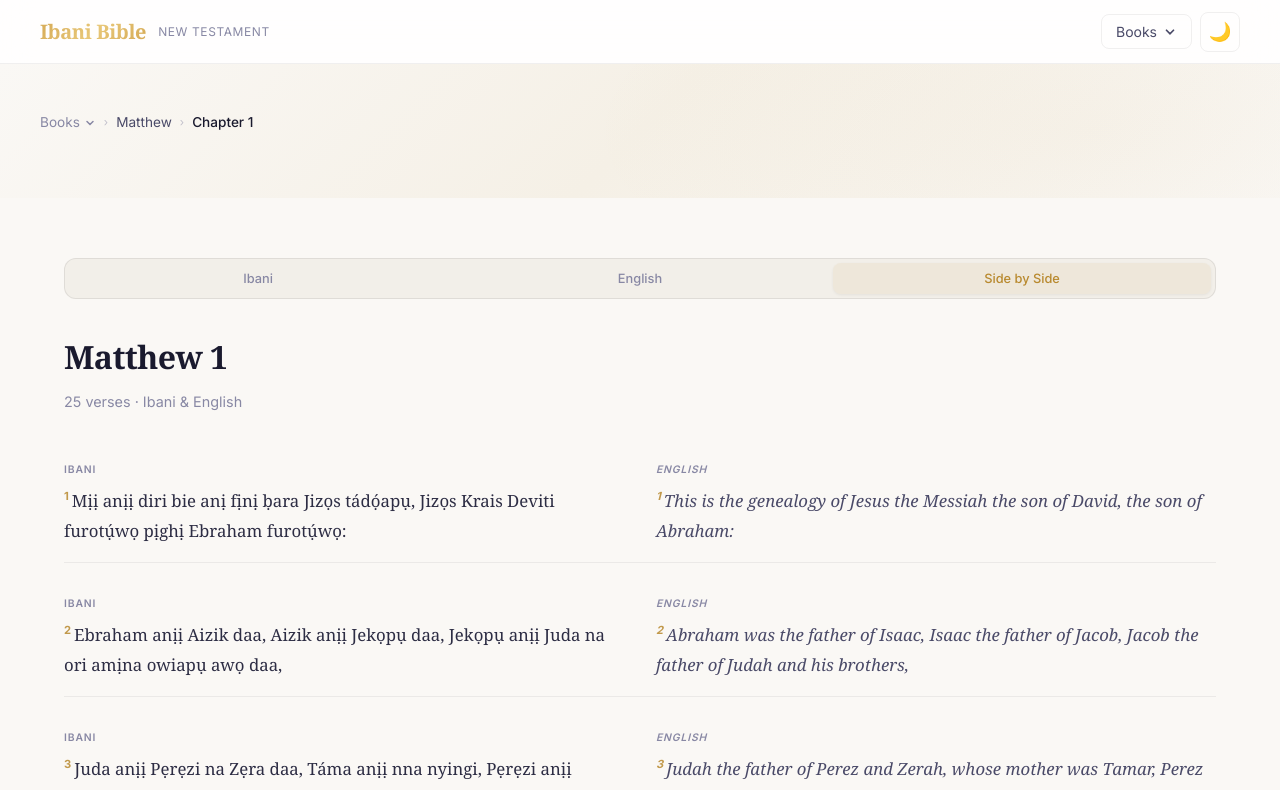
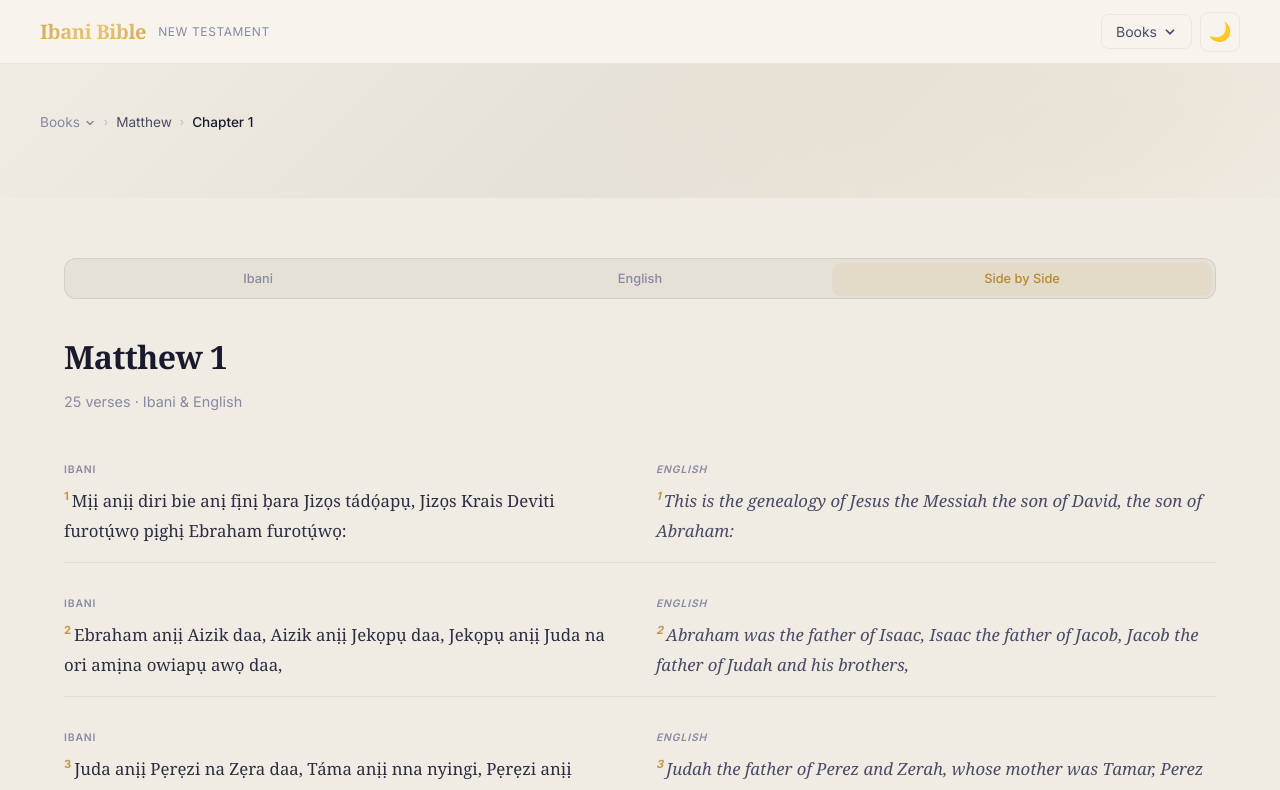
Before and after one commit to williampepple1/Ibani-bible, a Next.js app: page /matthew/1 in a window 1280 px wide. Shown: the top 790 px of the page. Built offline with nearby package versions, Linux system fonts and the light colour scheme.

Commit message:
Darken the light theme to a warmer cream to reduce glare

```diff
--- a/app/globals.css
+++ b/app/globals.css
@@ -61,12 +61,12 @@
 
 /* ─── Light Theme ─── */
 [data-theme="light"] {
-  --bg-primary: #faf8f5;
-  --bg-secondary: #f2efe9;
-  --bg-card: #ffffff;
-  --bg-card-hover: #fdf9f3;
-  --bg-glass: rgba(255, 255, 255, 0.85);
-  --bg-glass-hover: rgba(255, 255, 255, 0.95);
+  --bg-primary: #f0ece3;
+  --bg-secondary: #e6e1d6;
+  --bg-card: #f8f6f0;
+  --bg-card-hover: #f0eee5;
+  --bg-glass: rgba(248, 246, 240, 0.85);
+  --bg-glass-hover: rgba(248, 246, 240, 0.95);
 
   --text-primary: #1a1a2e;
   --text-secondary: #4a4a68;
@@ -85,8 +85,8 @@
   --border-card: rgba(0, 0, 0, 0.08);
   --border-accent: rgba(184, 137, 46, 0.2);
 
-  --gradient-hero: linear-gradient(135deg, #faf8f5 0%, #f5f0e6 50%, #faf8f5 100%);
-  --gradient-card: linear-gradient(145deg, rgba(255, 255, 255, 0.95), rgba(250, 248, 245, 0.98));
+  --gradient-hero: linear-gradient(135deg, #f0ece3 0%, #e6e1d6 50%, #f0ece3 100%);
+  --gradient-card: linear-gradient(145deg, rgba(248, 246, 240, 0.95), rgba(240, 238, 229, 0.98));
 
   --shadow-sm: 0 1px 3px rgba(0, 0, 0, 0.06);
   --shadow-md: 0 4px 16px rgba(0, 0, 0, 0.08);
```
